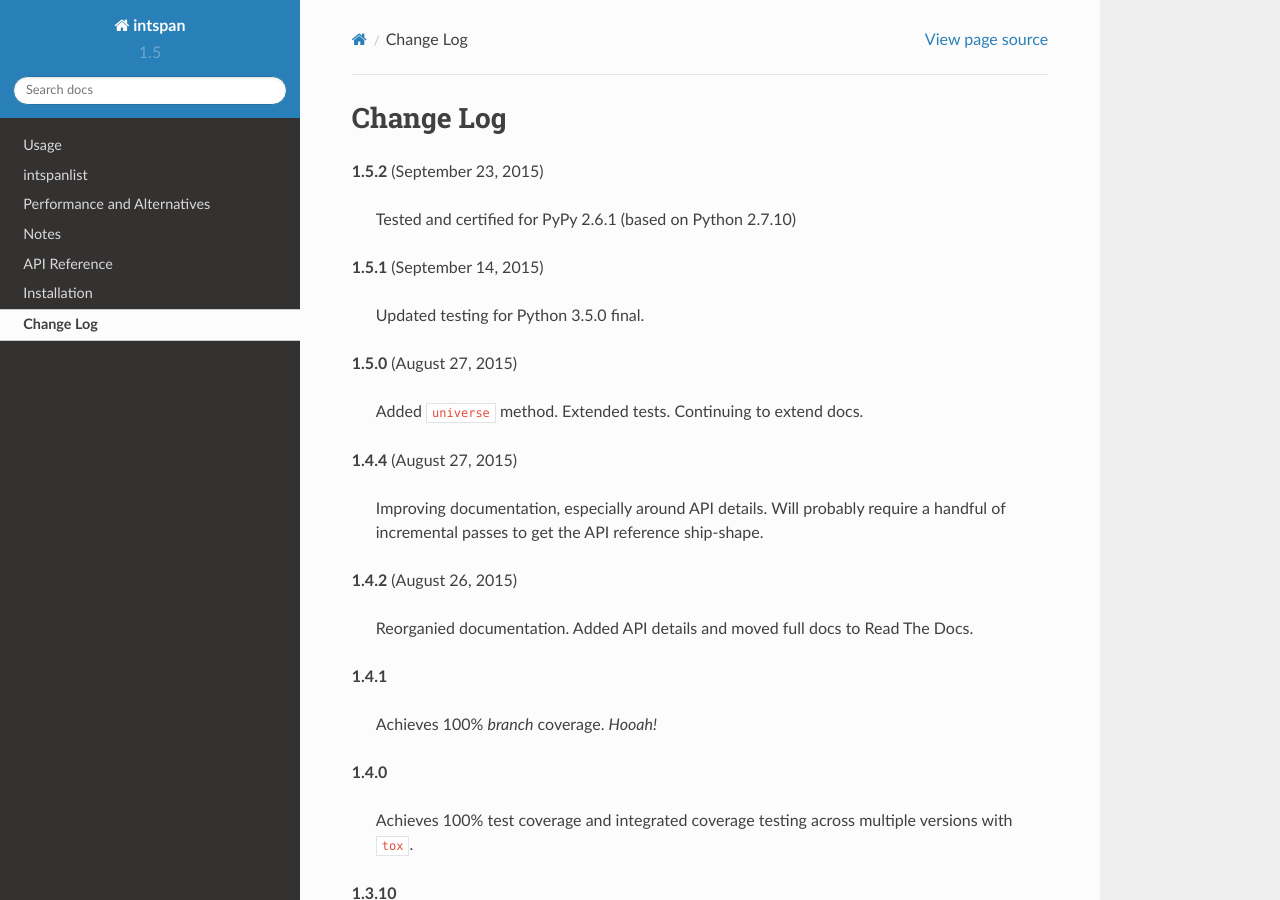
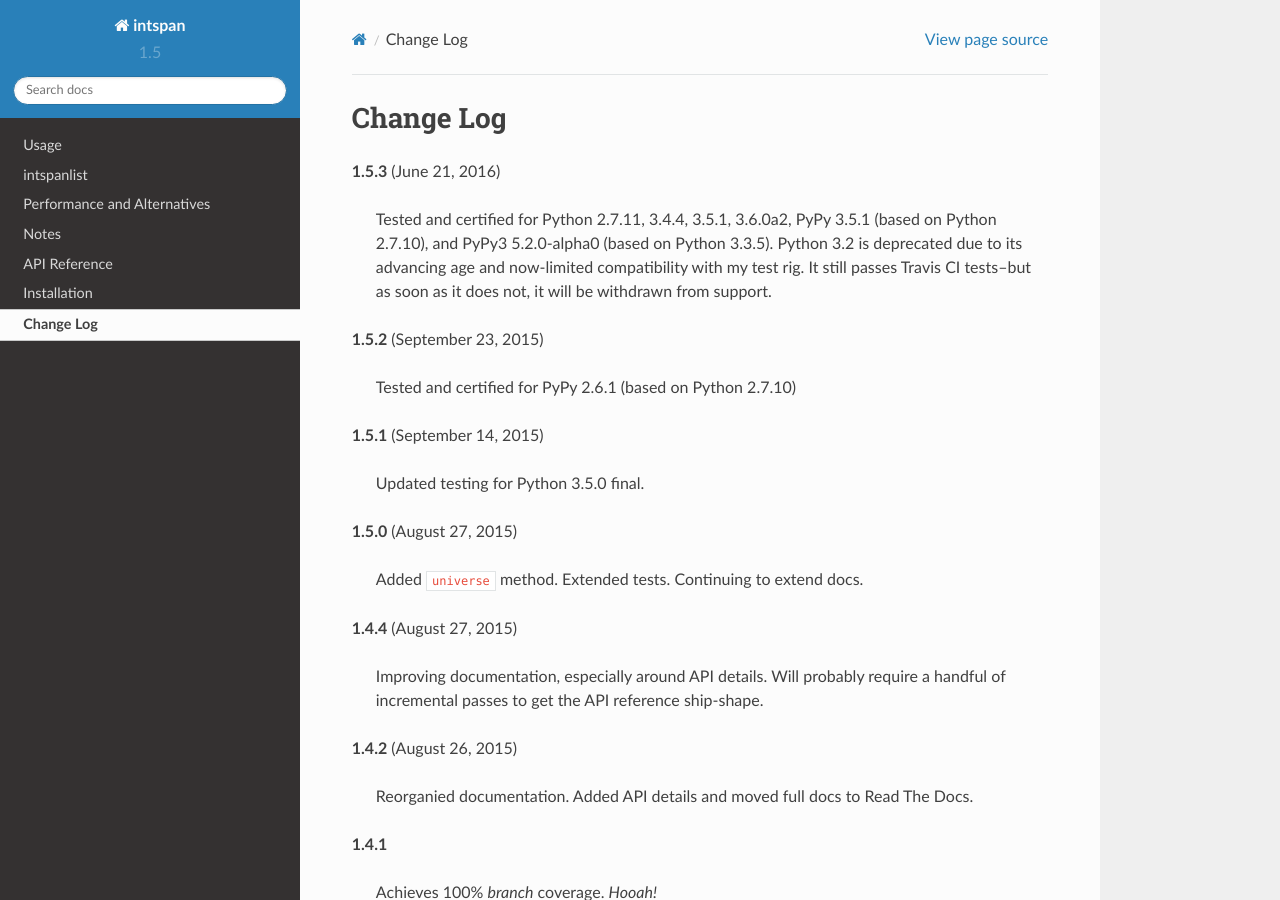
Before and after one commit to jonathaneunice/intspan, a Sphinx documentation site: the page built from docs/CHANGES.rst, in a window 1280 px wide and 900 px high. Built offline with Sphinx 7.4.7 and the Read the Docs theme 2.0.0, drawn with Linux system fonts in a browser that asks for light colours.

Commit message:
Tweaked docs

```diff
--- a/docs/CHANGES.rst
+++ b/docs/CHANGES.rst
@@ -1,5 +1,15 @@
 Change Log
 ==========
+
+**1.5.3**  (June 21, 2016)
+
+    Tested and certified for Python 2.7.11, 3.4.4, 3.5.1, 3.6.0a2,
+    PyPy 3.5.1 (based on Python 2.7.10), and PyPy3 5.2.0-alpha0 (based
+    on Python 3.3.5). Python 3.2 is deprecated due to its advancing
+    age and now-limited compatibility with my test rig. It still
+    passes Travis CI tests--but as soon as it does not, it will be
+    withdrawn from support.
+
 
 **1.5.2**  (September 23, 2015)
 
```
Also changed, not shown: CHANGES.yml (+4 -4 lines).
